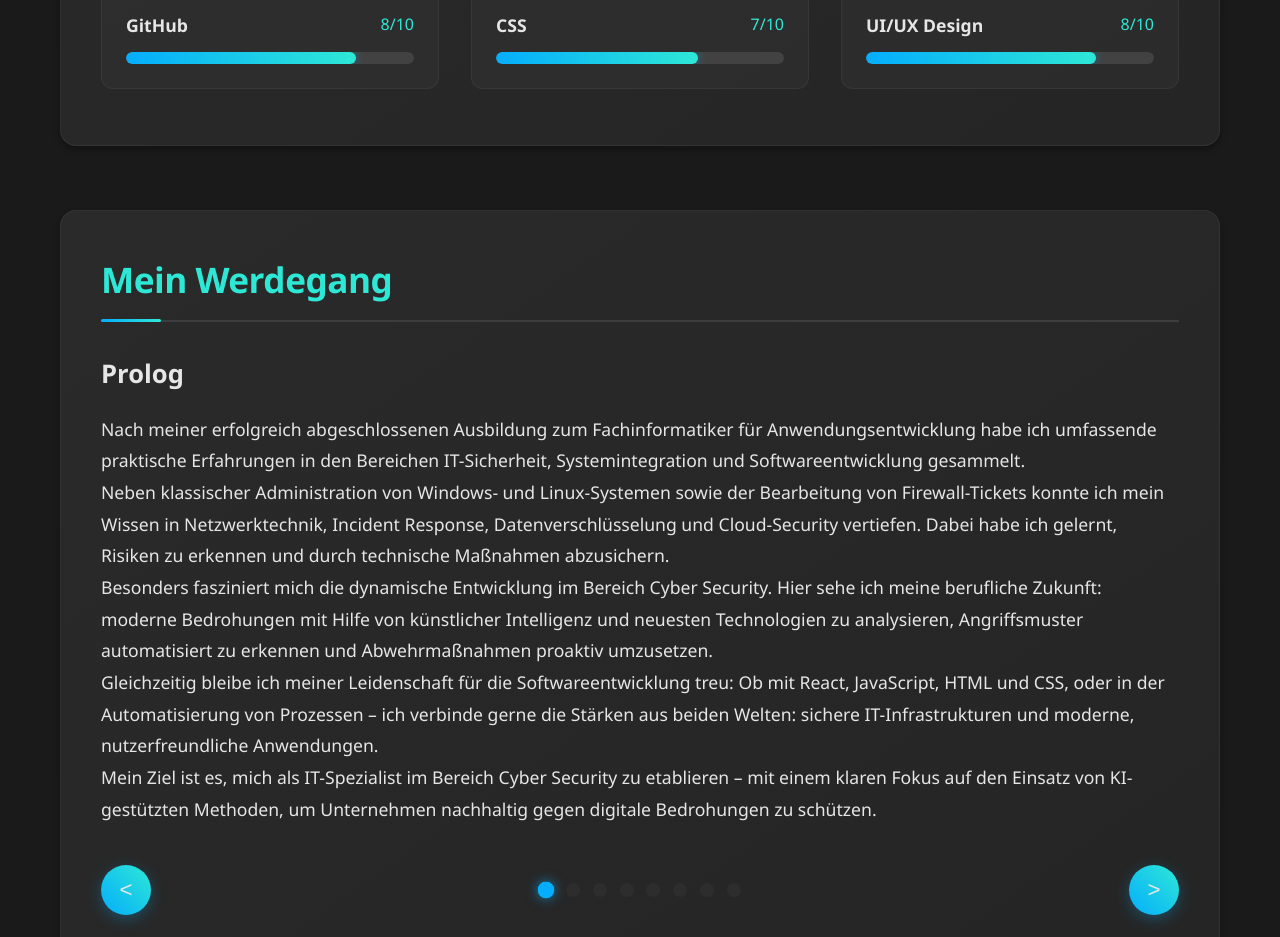
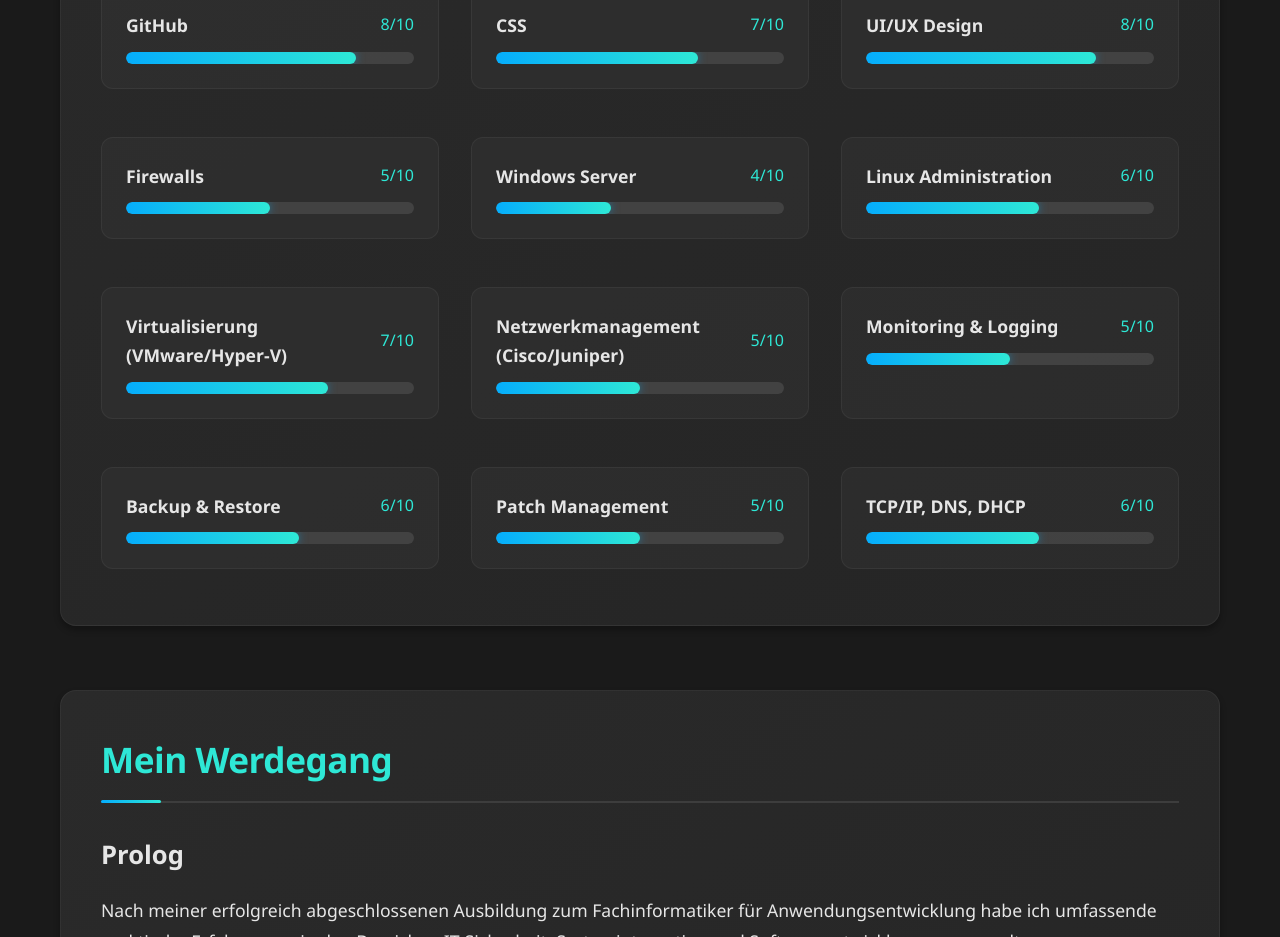
Before and after one commit to KevinKirschke/Portfolio, a React (Vite) app: page / in a window 1280 px wide. Shown: the part 1300-2237 px from the top of the page. Built offline with nearby package versions, Linux system fonts and the light colour scheme.

Commit message:
new skills

```diff
--- a/src/App.jsx
+++ b/src/App.jsx
@@ -22,7 +22,16 @@ const App = () => {
     { name: 'Node.js', level: 6 },
     { name: 'GitHub', level: 8 },
     { name: 'CSS', level: 7 },
-    { name: 'UI/UX Design', level: 8 }
+    { name: 'UI/UX Design', level: 8 },
+    { name: 'Firewalls', level: 5 },
+    { name: 'Windows Server', level: 4 },
+    { name: 'Linux Administration', level: 6 },
+    { name: 'Virtualisierung (VMware/Hyper-V)', level: 7 },
+    { name: 'Netzwerkmanagement (Cisco/Juniper)', level: 5 },
+    { name: 'Monitoring & Logging', level: 5 },
+    { name: 'Backup & Restore', level: 6 },
+    { name: 'Patch Management', level: 5 },
+    { name: 'TCP/IP, DNS, DHCP', level: 6 }
   ];
 
   // Kontaktfunktionen
```
